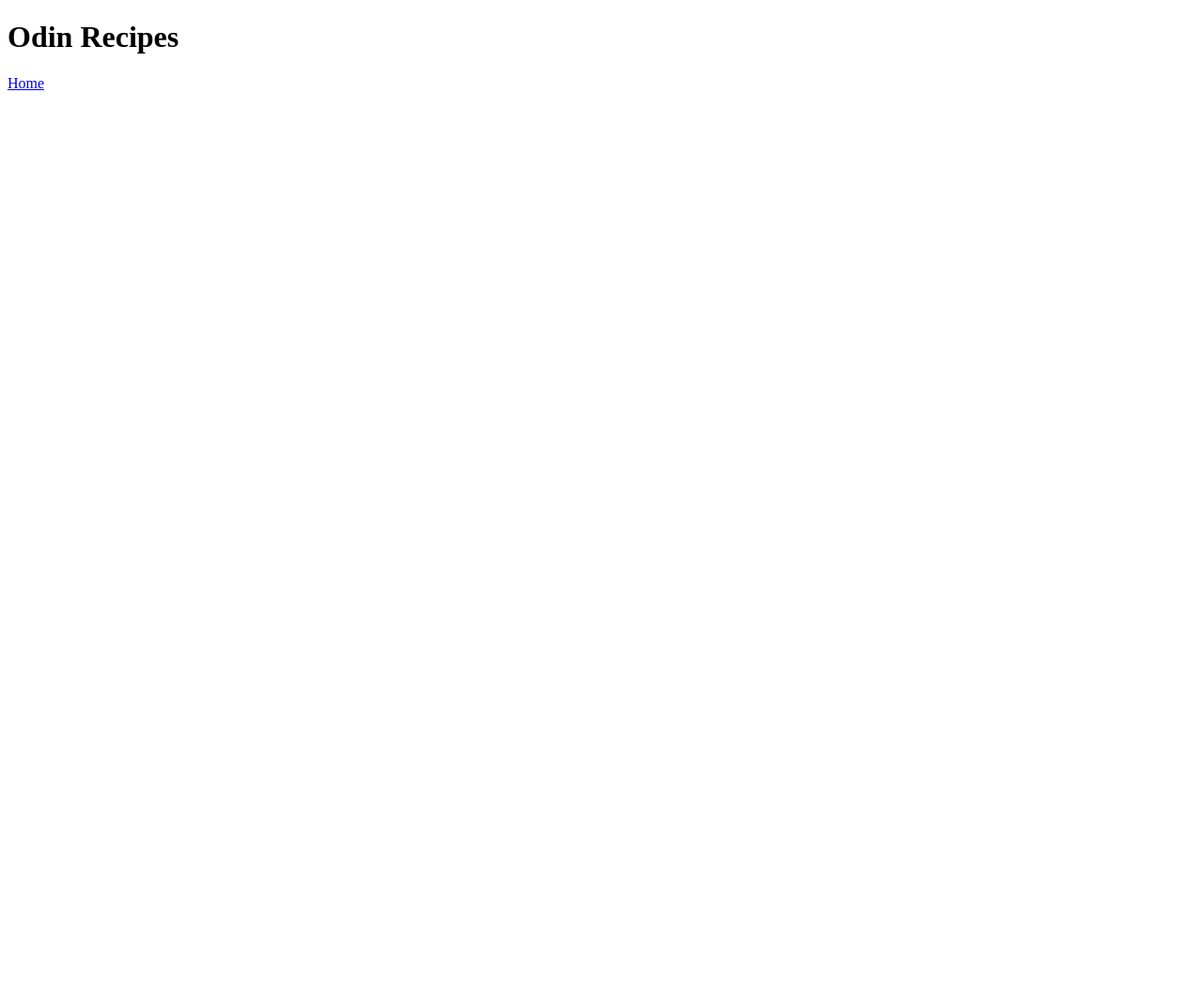
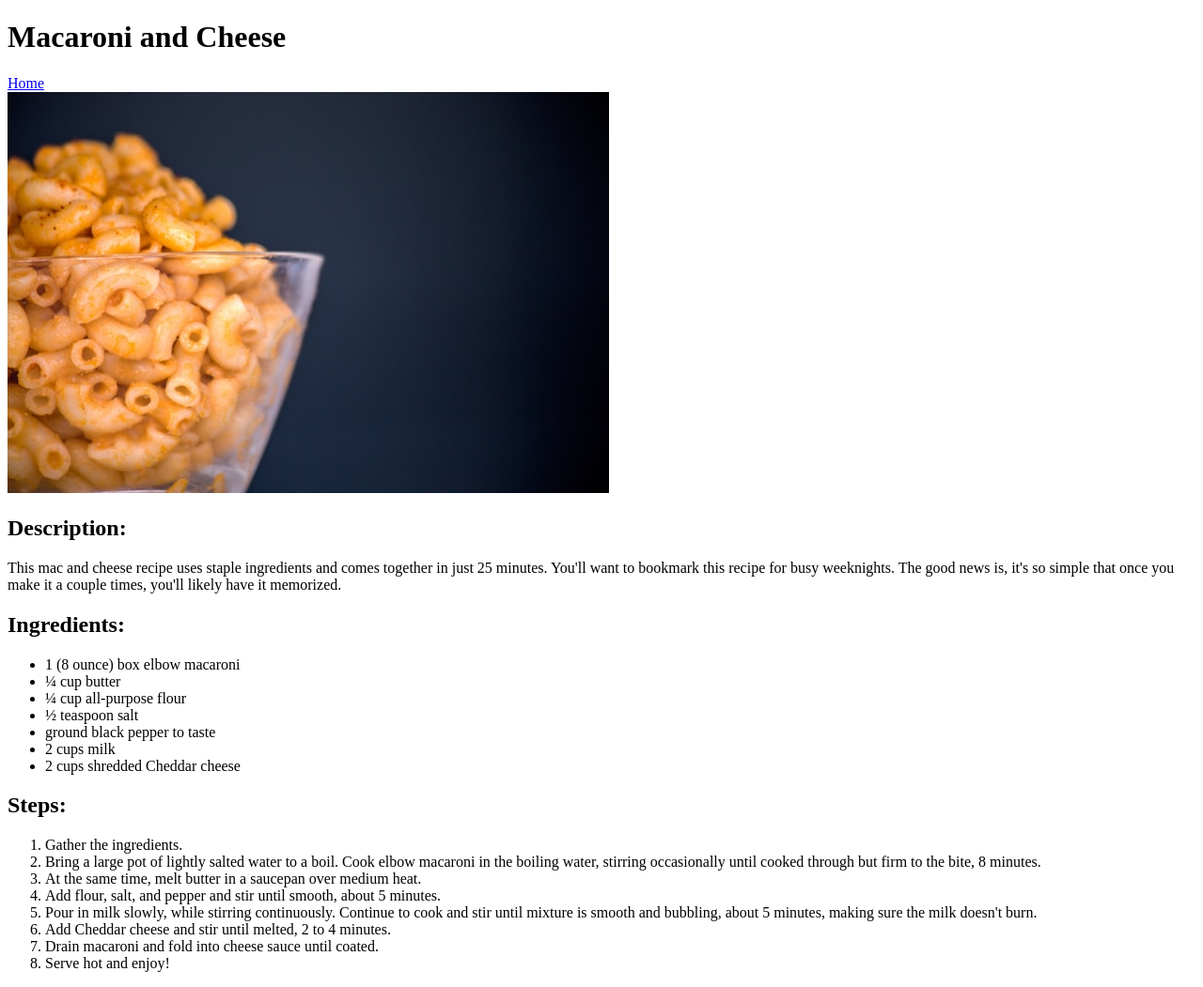
Before and after one commit to pragmaddux/odin-recipes, a plain HTML site: page recipes/macaroni-and-cheese.html in a window 1280 px wide. Shown: the whole page at 94% size. Before the commit the page ends 800 px from the top, so only its background shows below. Drawn offline with Linux system fonts and the light colour scheme.

Commit message:
Completing macaroni recipe page

```diff
--- a/recipes/macaroni-and-cheese.html
+++ b/recipes/macaroni-and-cheese.html
@@ -6,8 +6,35 @@
     <title>Macaroni and Cheese</title>
 </head>
 <body>
-    <h1>Odin Recipes</h1>
+    <h1>Macaroni and Cheese</h1>
     <a href="../index.html">Home</a>
+    <br>
+    <img src="macaroni.jpg" alt="Macaroni and Cheese in Bowl">
+    <h2>Description:</h2>
+    <p>This mac and cheese recipe uses staple ingredients and comes together in just 25 minutes. You'll want to bookmark this recipe for busy weeknights. The good news is, it's so simple that once you make it a couple times, you'll likely have it memorized.</p>
+    <h2>Ingredients:</h2>
+    <ul>
+        <li>1 (8 ounce) box elbow macaroni</li>
+        <li>¼ cup butter</li>
+        <li>¼ cup all-purpose flour</li>
+        <li>½ teaspoon salt</li>
+        <li>ground black pepper to taste</li>
+        <li>2 cups milk</li>
+        <li>2 cups shredded Cheddar cheese</li>
+    </ul>
+    <h2>Steps:</h2>
+    <ol>
+        <li>Gather the ingredients.</li>
+        <li>Bring a large pot of lightly salted water to a boil. Cook elbow macaroni in the boiling water, stirring occasionally until cooked through but firm to the bite, 8 minutes.</li>
+        <li>At the same time, melt butter in a saucepan over medium heat.</li>
+        <li>Add flour, salt, and pepper and stir until smooth, about 5 minutes.</li>
+        <li>Pour in milk slowly, while stirring continuously. Continue to cook and stir until mixture is smooth and bubbling, about 5 minutes, making sure the milk doesn't burn.</li>
+        <li>Add Cheddar cheese and stir until melted, 2 to 4 minutes.</li>
+        <li>Drain macaroni and fold into cheese sauce until coated.</li>
+        <li>Serve hot and enjoy!</li>
+    </ol>
+
+
 
 </body>
 </html>
```
Also changed, not shown: recipes/macaroni.jpg (added).
